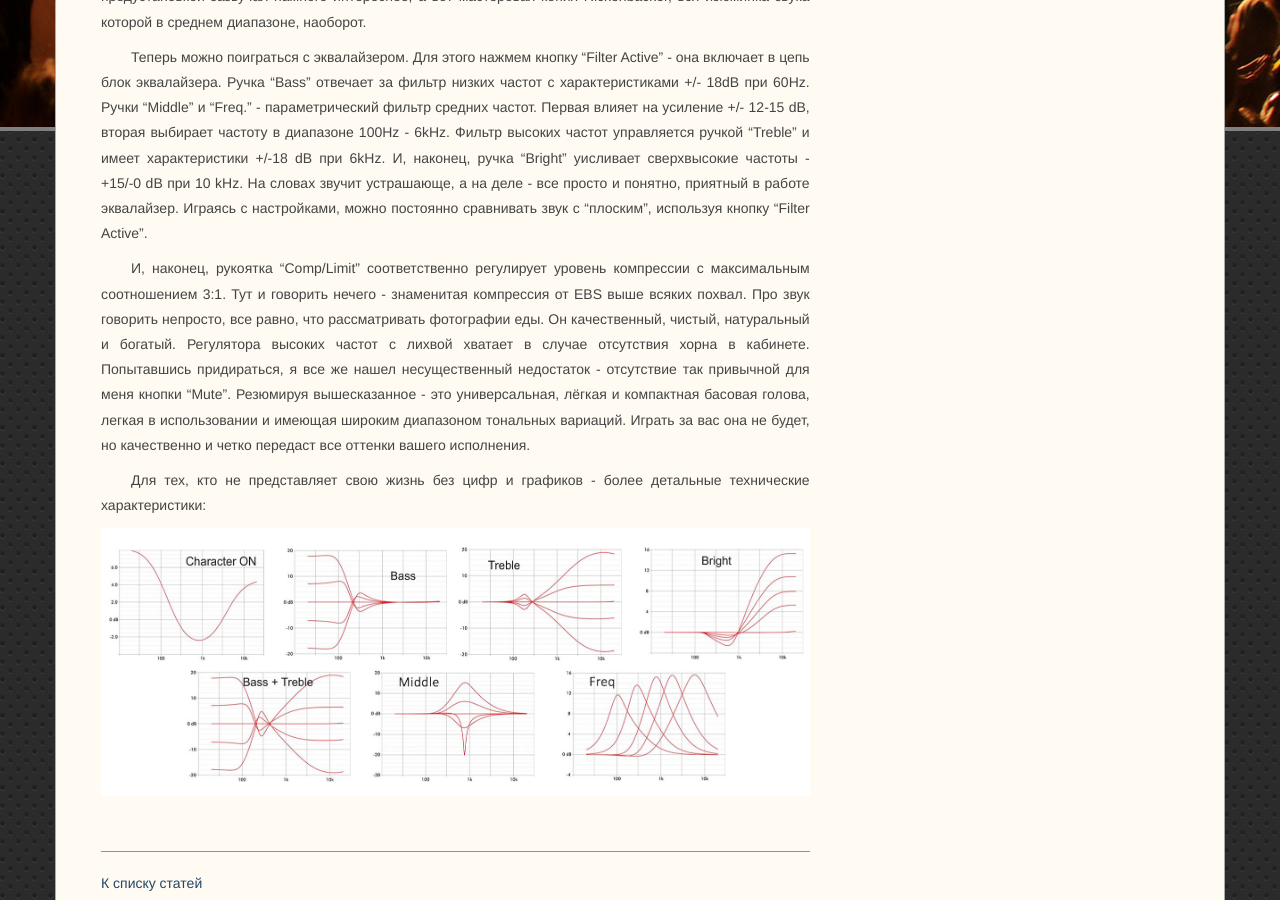
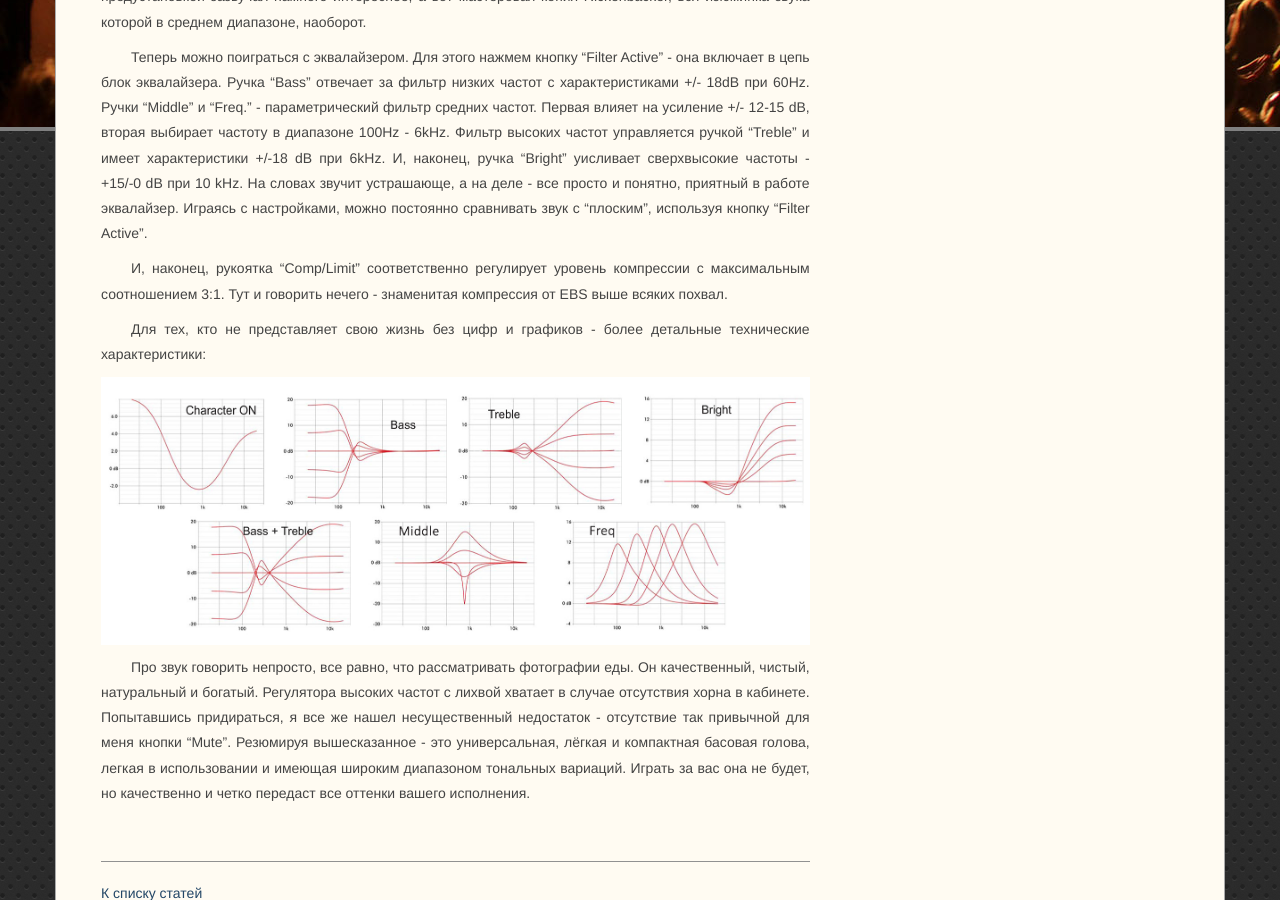
Before and after one commit to smetana/exact-division, a Jekyll site: the page built from _posts/2014-07-05-ebs-reidmar.md, in a window 1280 px wide and 900 px high, scrolled down 2347 px. Built offline with Jekyll 4.4.1, drawn with Linux system fonts in a browser that asks for light colours; Markdown is read by kramdown in place of the engine named in the settings; comment, search, counter and statistics services are not loaded.

```diff
--- a/_posts/2014-07-05-ebs-reidmar.md
+++ b/_posts/2014-07-05-ebs-reidmar.md
@@ -27,10 +27,11 @@ info: Роман Жбадинский, недавно ставший офици
 
 И, наконец, рукоятка "Comp/Limit" соответственно регулирует уровень компрессии с максимальным соотношением 3:1.
 Тут и говорить нечего - знаменитая компрессия от EBS выше всяких похвал.
-Про звук говорить непросто, все равно, что рассматривать фотографии еды. Он качественный, чистый, натуральный и богатый. Регулятора высоких частот с лихвой хватает в случае отсутствия хорна в кабинете.
-Попытавшись придираться, я все же нашел несущественный недостаток - отсутствие так привычной для меня кнопки "Mute".
-Резюмируя вышесказанное - это универсальная, лёгкая и компактная басовая голова, легкая в использовании и имеющая широким диапазоном тональных вариаций. Играть за вас она не будет, но качественно и четко передаст все оттенки вашего исполнения.
 
 Для тех, кто не представляет свою жизнь без цифр и графиков - более детальные технические характеристики:
 
 ![Graphs](/img/reidmar_graphs.jpg "Graphs")
+
+Про звук говорить непросто, все равно, что рассматривать фотографии еды. Он качественный, чистый, натуральный и богатый. Регулятора высоких частот с лихвой хватает в случае отсутствия хорна в кабинете.
+Попытавшись придираться, я все же нашел несущественный недостаток - отсутствие так привычной для меня кнопки "Mute".
+Резюмируя вышесказанное - это универсальная, лёгкая и компактная басовая голова, легкая в использовании и имеющая широким диапазоном тональных вариаций. Играть за вас она не будет, но качественно и четко передаст все оттенки вашего исполнения.
```
